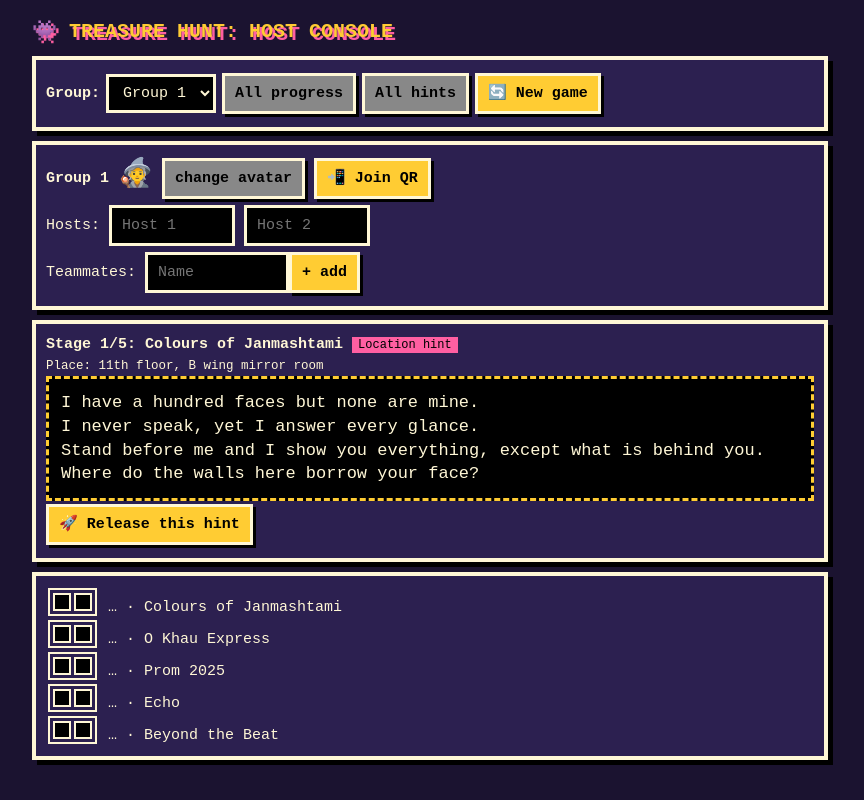
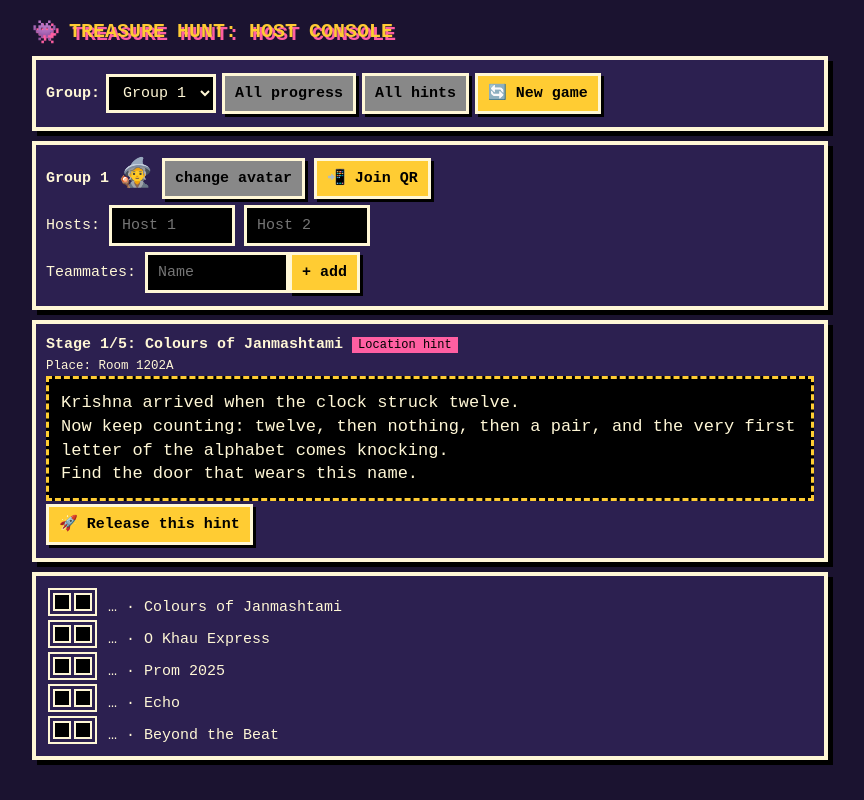
Before and after one commit to mishkamiu0807/Rotaract-Hunt, a plain HTML site: page index.html in a window 1280 px wide. Shown: the whole page, without its empty margins (210-1074 px from the left). Drawn offline with nearby package versions, Linux system fonts and the light colour scheme.

Commit message:
Add files via upload

```diff
--- a/index.html
+++ b/index.html
@@ -22,8 +22,8 @@ button{background:var(--acc);color:#000;font-weight:bold;cursor:pointer;box-shad
 <script>
 // ===== EDIT YOUR HINTS HERE (h1 = location, h2 = event) =====
 const EV={
-CJ:{n:"Colours of Janmashtami",loc:"11th floor, B wing mirror room",
- h1:"I have a hundred faces but none are mine.\nI never speak, yet I answer every glance.\nStand before me and I show you everything, except what is behind you.\nWhere do the walls here borrow your face?",
+CJ:{n:"Colours of Janmashtami",loc:"Room 1202A",
+ h1:"Krishna arrived when the clock struck twelve.\nNow keep counting: twelve, then nothing, then a pair, and the very first letter of the alphabet comes knocking.\nFind the door that wears this name.",
 
  h2:"A peacock feather, a flute and a graceful pair,\nA splash of colours was everywhere.\nSome showcased their style, some showed their art,\nAnd a passing parcel played its part!\n\nWhat was the name of this colourful celebration?"},
 EC:{n:"Echo",loc:"Reading room, 5th floor (director hides here). PASSWORD: LANTERN",
```
